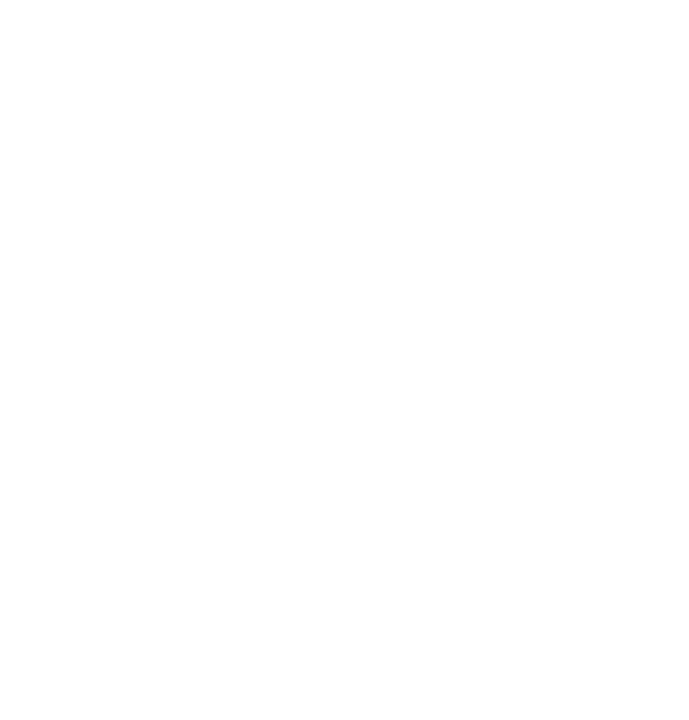
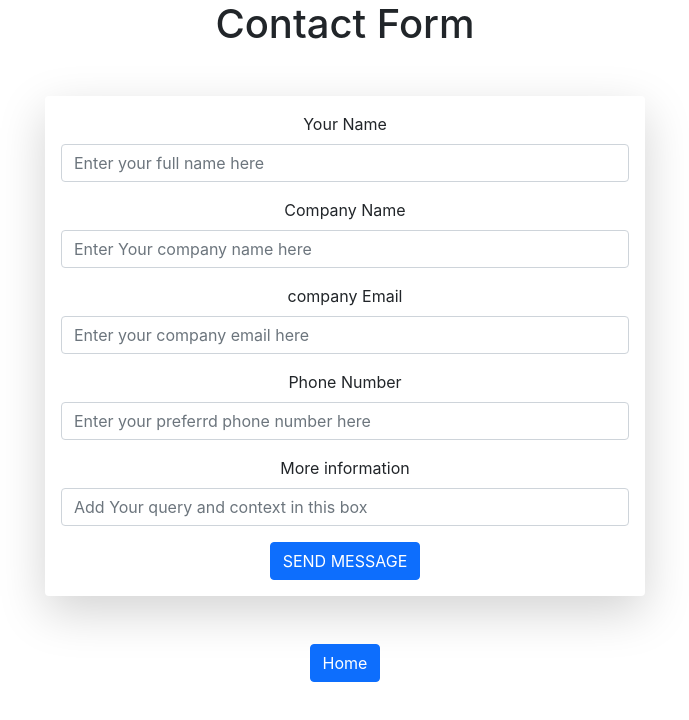
Before and after one commit to anujaprecious/new_app, a React (Create React App) app: page /ContactForm in a window 1280 px wide. Before the commit this address had no page. Shown: the top 720 px of the page, without its empty margins (295-984 px from the left). Built offline with nearby package versions, Linux system fonts and the light colour scheme.

Commit message:
Fifth commit

```diff
--- a/src/App.js
+++ b/src/App.js
@@ -8,6 +8,7 @@ import SignupPage from "./pages/SignupPage";
 import LoginPage from "./pages/LoginPage";
 import DashboardPage from "./pages/DashboardPage"
 import ProfilesettingPage from "./pages/ProfilesettingPage";
+import ContactForm from "./pages/ContactForm";
 
 function App() {
   return (
@@ -21,6 +22,7 @@ function App() {
     <Route exact path='/LoginPage' element={<LoginPage/>}></Route>
     <Route exact path='/DashboardPage' element={<DashboardPage/>}></Route>
     <Route exact path='/ProfilesettingPage' element={<ProfilesettingPage/>}></Route>
+    <Route exact path='/ContactForm' element={<ContactForm/>}></Route>
     </Routes>
     </BrowserRouter>
 
--- /dev/null
+++ b/src/pages/ContactForm.js
@@ -0,0 +1,57 @@
+import React from "react";
+import { Link } from 'react-router-dom';
+
+const ContactForm = () => {
+  return (
+    <div>
+      <h1>
+        Contact Form
+      </h1>
+      <form
+        className="mt-5 mx-auto shadow-lg p-3 mb-5  rounded"
+        style={{ maxWidth: "600px" }}
+      >
+        <div className="mb-3">
+          <label className="form-label">Your Name</label>
+          <input type="text" placeholder="Enter your full name here" className="form-control" />
+        </div>
+
+        <div className="mb-3">
+          <label className="form-label">Company Name</label>
+          <input
+            type="text"
+            className="form-control"
+            placeholder="Enter Your company name here"
+            aria-describedby="emailHelp"
+          />
+        </div>
+
+        <div className="mb-3">
+          <label className="form-label">company Email</label>
+          <input
+            type="email"
+            className="form-control"
+            placeholder="Enter your company email here"
+            aria-describedby="emailHelp"
+          />
+        </div>
+        <div className="mb-3">
+          <label className="form-label">Phone Number</label>
+          <input type="Number" placeholder="Enter your preferrd phone number here" className="form-control" />
+        </div>
+
+        <div className="mb-3">
+          <label className="form-label">More information</label>
+          <input type="text" placeholder="Add Your query and context in this box" className="form-control" />
+        </div>
+
+        <button type="submit" className="btn btn-primary">
+          SEND MESSAGE
+        </button>
+      </form>
+      <Link to="/"><button className="btn btn-primary">Home</button></Link>
+    </div>
+  );
+};
+
+export default ContactForm;
--- a/src/pages/HomePage.js
+++ b/src/pages/HomePage.js
@@ -49,6 +49,13 @@ function HomePage() {
                     </a>
                   </Link>
                 </li>
+                <li className="nav-item">
+                  <Link to="/ContactForm">
+                    <a className="navbar-brand" style={{ color: "white" }}>
+                      Contact
+                    </a>
+                  </Link>
+                </li>
               </ul>
             </div>
           </div>
--- a/src/pages/LoginPage.js
+++ b/src/pages/LoginPage.js
@@ -23,13 +23,16 @@ const SignupPage = () => {
       })
       .then((response) => {
         console.log(response.data);
+
         const token="QpwL5tke4Pnpja7X4";
         const value=localStorage.getItem('token');
         if(value===token){
-          alert("loged in successfully");
+          alert("logged in successfully");
+          localStorage.removeItem('token');
           history("/ProfilesettingPage");
-        }
-        else{
+
+        }else{
+
           alert("Enter valid information ");
         }
         // you can also store the token or any other user information returned by the API in the state or local storage
--- a/src/pages/SignupPage.js
+++ b/src/pages/SignupPage.js
@@ -25,7 +25,7 @@ const SignupPage = () => {
     if(password===""){
       setPasswordErr("Password should not be blank")
     }
-    if( email!=="" && password!=="")
+    if(password!=="" && email!=="")
     {
       alert("signed up successfully")
     console.log("clicked");
@@ -77,7 +77,7 @@ const SignupPage = () => {
 
     }}>
     <div className="d-flex justify-content-between m-2">
-      <h1 className="mt-5 mx-auto">Welcome to Signup page</h1>
+      <h1 className="mt-5 mx-auto" style={{color:'white'}}>Welcome to Signup page</h1>
 
        </div>
 
```
